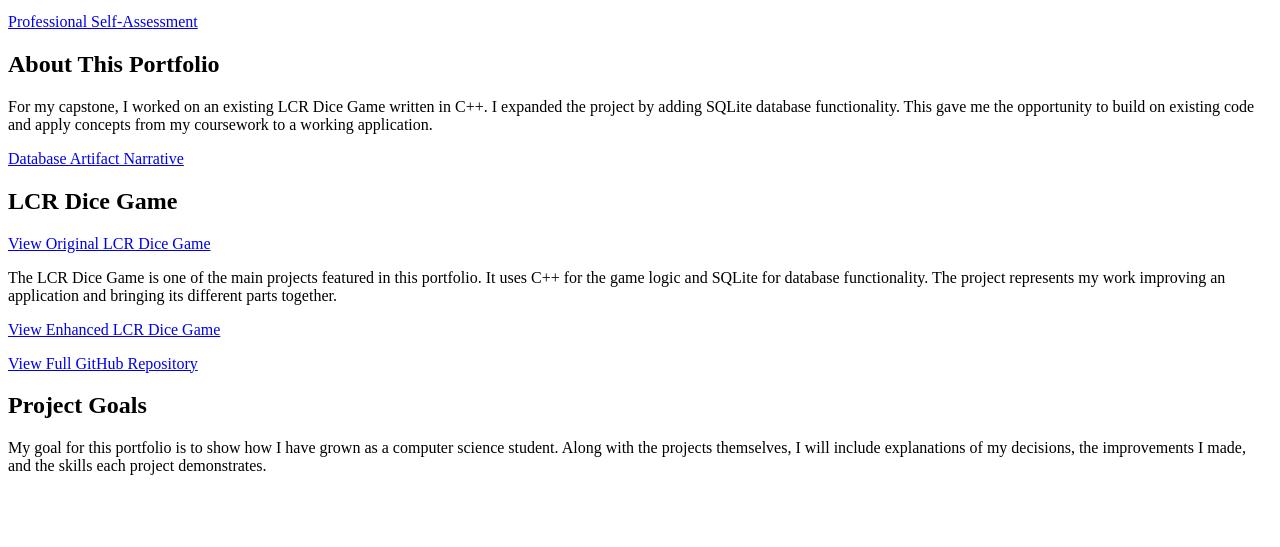
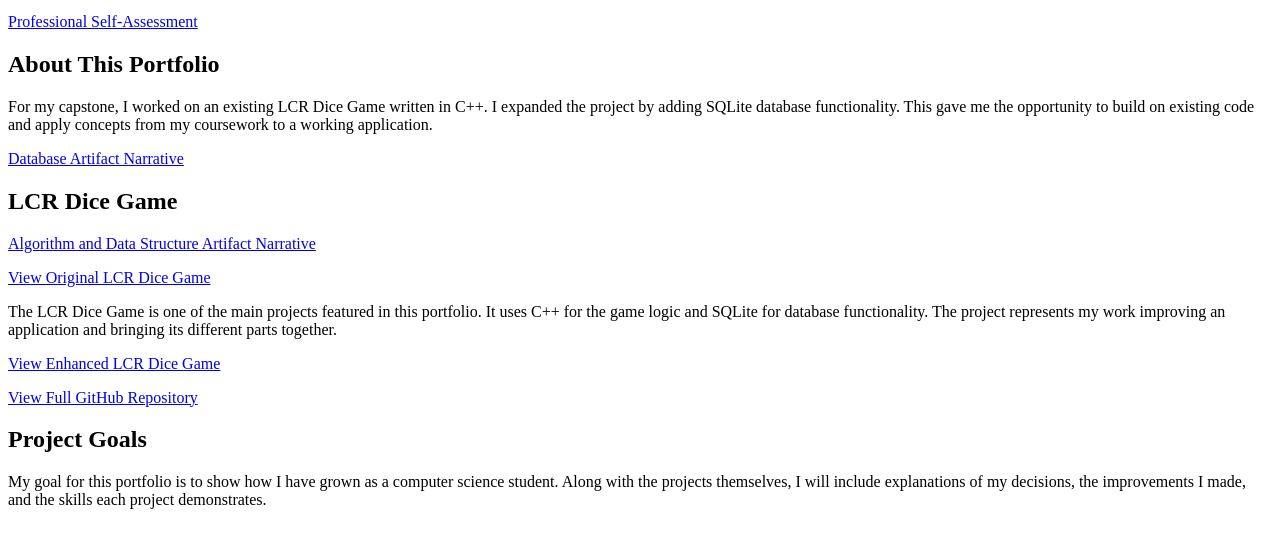
Before and after one commit to TessaCol/CS-499, a plain HTML site: page index.html in a window 1280 px wide. Shown: the part 101-648 px from the top of the page. Drawn offline with Linux system fonts and the light colour scheme.

Commit message:
Add link to Algorithm and Data Structure narrative
Added a link to the Algorithm and Data Structure Artifact Narrative.

```diff
--- a/index.html
+++ b/index.html
@@ -20,6 +20,8 @@
 
     <h2>LCR Dice Game</h2>
 
+    <p><a href="https://github.com/TessaCol/CS-499/blob/main/AlgorithmDataStructureNarrative.md" target="_blank" rel="noopener noreferrer">Algorithm and Data Structure Artifact Narrative</a></p>
+
     <p><a href="https://github.com/TessaCol/CS-499/tree/main/Dice1-Tessacollier" target="_blank" rel="noopener noreferrer">View Original LCR Dice Game</a></p>
 
     <p>The LCR Dice Game is one of the main projects featured in this portfolio. It uses C++ for the game logic and SQLite for database functionality. The project represents my work improving an application and bringing its different parts together.</p>
```
